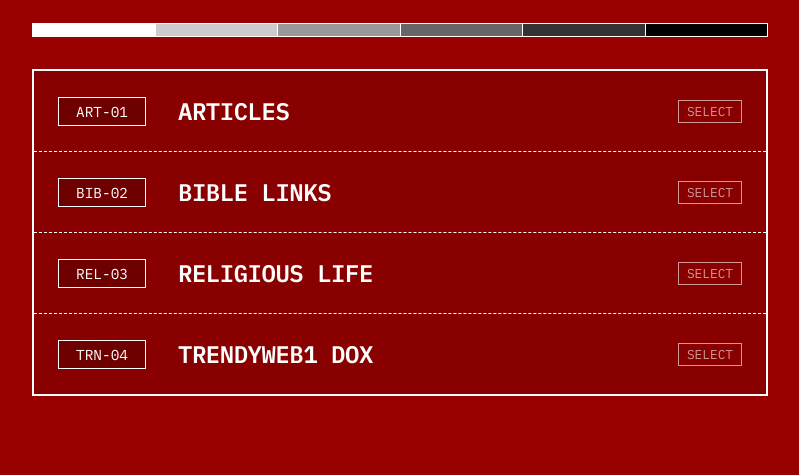
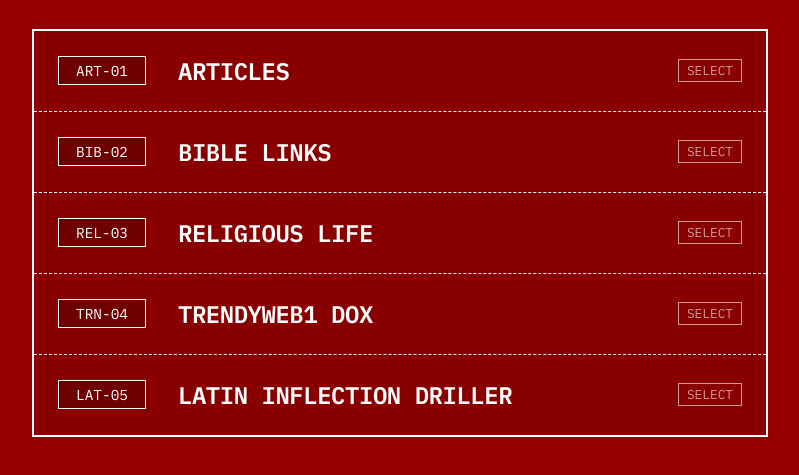
Before and after one commit to DonISO100/donhub, a plain HTML site: page index.html in a window 1280 px wide. Shown: the part 253-728 px from the top of the page, without its empty margins (240-1039 px from the left). Drawn offline with Linux system fonts and the light colour scheme.

Commit message:
Add link to Latin Inflection Driller in index.html

```diff
--- a/index.html
+++ b/index.html
@@ -204,6 +204,12 @@
         <div class="status-indicator">Select</div>
       </a>
 
+      <a href="drill.html" class="nav-item">
+        <div class="sku-box">LAT-05</div>
+        <span class="item-title">Latin Inflection Driller</span>
+        <div class="status-indicator">Select</div>
+      </a>
+
     </main>
 
   </div>
```
